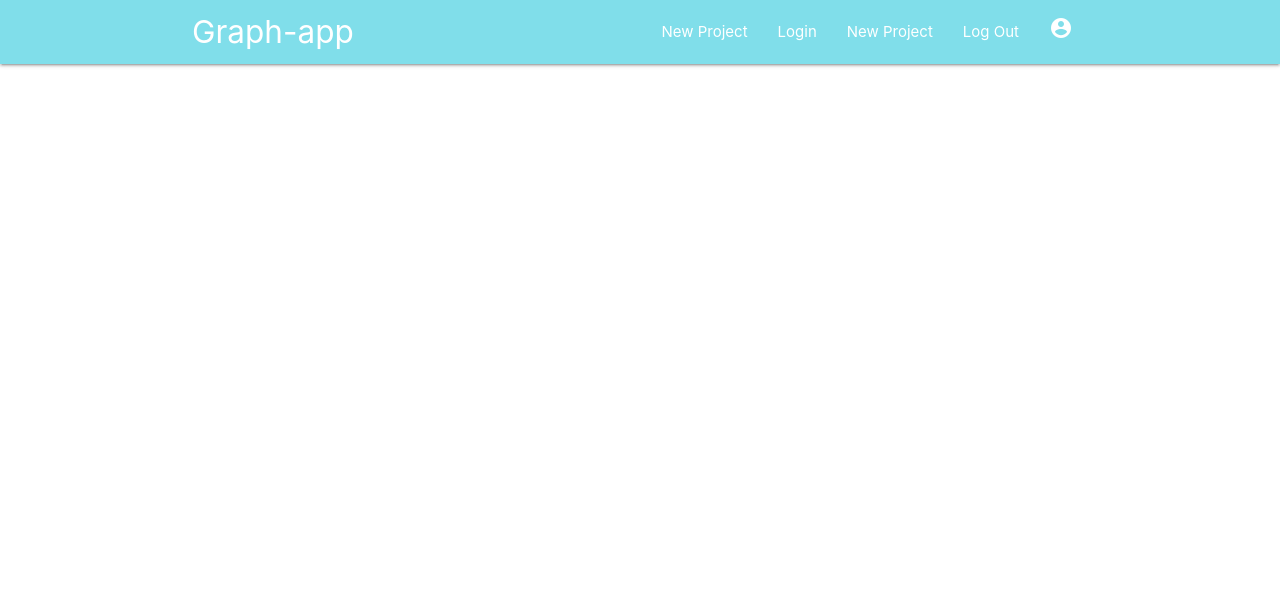
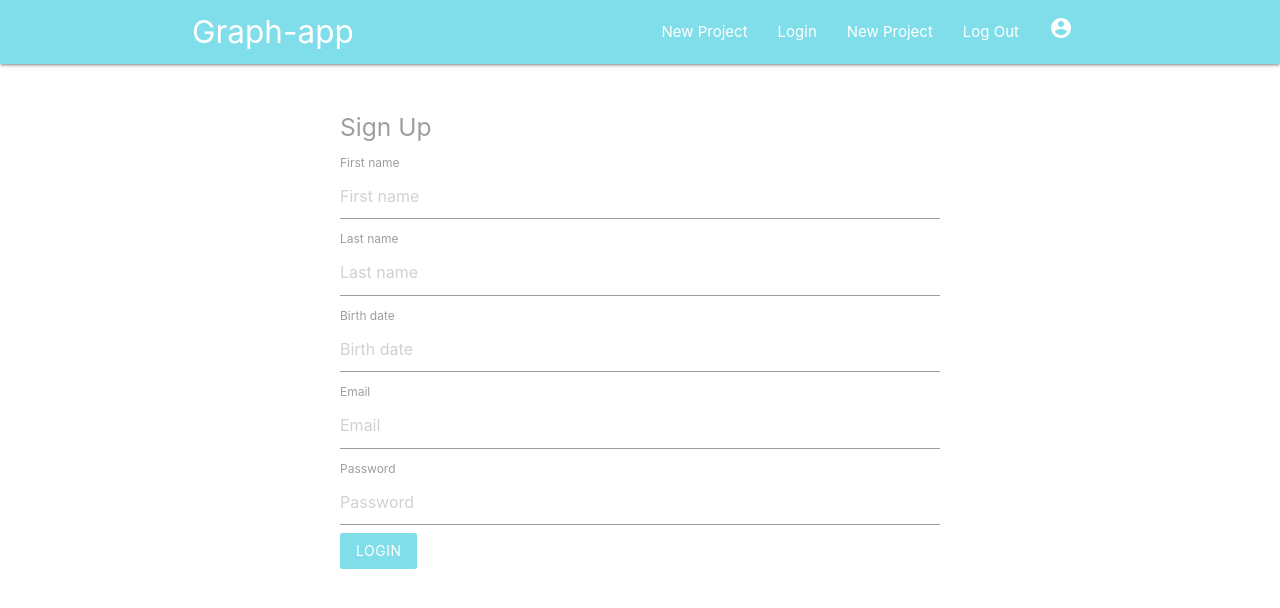
Before and after one commit to pepavlad/Graph-app, a React app: page /signup in a window 1280 px wide. Shown: the top 608 px of the page. Built offline with nearby package versions, Linux system fonts and the light colour scheme.

Commit message:
feat: add auth forms

```diff
--- a/src/App.css
+++ b/src/App.css
@@ -1,9 +1,16 @@
-.form {
+form {
   max-width: 600px;
-  margin: 0 auto;
+  margin: 50px auto;
 }
 .links {
   display: flex;
   justify-content: center;
   align-items: center;
 }
+input[type=text]:not(.browser-default):focus:not([readonly]),
+input[type=email]:not(.browser-default):focus:not([readonly]),
+input[type=password]:not(.browser-default):focus:not([readonly])
+{
+  border-color: #26c6da;
+  box-shadow: none;
+}
--- a/src/App.tsx
+++ b/src/App.tsx
@@ -2,11 +2,17 @@ import React from "react";
 import "./App.css";
 import { BrowserRouter, Switch, Route } from "react-router-dom";
 import Navbar from "./components/layout/Navbar";
+import SignIn from "./components/auth/SignIn";
+import SignUp from "./components/auth/SignUp";
 const App: React.FC = () => {
   return (
     <BrowserRouter>
       <div className="App">
         <Navbar />
+        <Switch>
+          <Route exact path="/signin" component={SignIn} />
+          <Route exact path="/signup" component={SignUp} />
+        </Switch>
       </div>
     </BrowserRouter>
   );
--- /dev/null
+++ b/src/components/UI/Input.tsx
@@ -0,0 +1,26 @@
+import React, { FC, InputHTMLAttributes } from "react";
+
+interface InputProps extends InputHTMLAttributes<HTMLInputElement> {
+  label: string;
+}
+
+const Input: FC<InputProps> = ({ type = "text", placeholder, name, label }) => {
+  return (
+    <div className="field">
+      <div className="control">
+        <label htmlFor={name}>{label}</label>
+        <input
+          className="input"
+          type={type}
+          placeholder={placeholder}
+          name={name}
+          id={name}
+          required
+          autoComplete="off"
+        />
+      </div>
+    </div>
+  );
+};
+
+export default Input;
--- /dev/null
+++ b/src/components/auth/SignIn.tsx
@@ -0,0 +1,28 @@
+import React from "react";
+import Input from "../UI/Input";
+
+const handleSubmit = (event: React.FormEvent) => {
+  const { email, password } = event.target as HTMLInputElement & {
+    email: { value: string };
+    password: { value: string };
+  };
+};
+const SignIn: React.FC = () => {
+  return (
+    <div className="container">
+      <form onSubmit={handleSubmit} className="white">
+        <h5 className="grey-text text-draken-3">Sign In</h5>
+        <Input type="email" name="email" placeholder="Email" label="Email" />
+        <Input
+          type="password"
+          name="password"
+          placeholder="Password"
+          label="Password"
+        />
+        <button className="btn cyan lighten-3 z-depth-0">Login</button>
+      </form>
+    </div>
+  );
+};
+
+export default SignIn;
--- /dev/null
+++ b/src/components/auth/SignUp.tsx
@@ -0,0 +1,46 @@
+import React from "react";
+import Input from "../UI/Input";
+
+const handleSubmit = (event: React.FormEvent) => {
+  const { email, password } = event.target as HTMLInputElement & {
+    email: { value: string };
+    password: { value: string };
+  };
+};
+const SignUp: React.FC = () => {
+  return (
+    <div className="container">
+      <form onSubmit={handleSubmit} className="white">
+        <h5 className="grey-text text-draken-3">Sign Up</h5>
+        <Input
+          type="text"
+          name="firstName"
+          placeholder="First name"
+          label="First name"
+        />
+        <Input
+          type="text"
+          name="lastName"
+          placeholder="Last name"
+          label="Last name"
+        />
+        <Input
+          type="text"
+          name="birthDate"
+          placeholder="Birth date"
+          label="Birth date"
+        />
+        <Input type="email" name="email" placeholder="Email" label="Email" />
+        <Input
+          type="password"
+          name="password"
+          placeholder="Password"
+          label="Password"
+        />
+        <button className="btn cyan lighten-3 z-depth-0">Login</button>
+      </form>
+    </div>
+  );
+};
+
+export default SignUp;
```
Also changed, not shown: src/pages/SignUp.tsx (deleted, +0 -70 lines).
